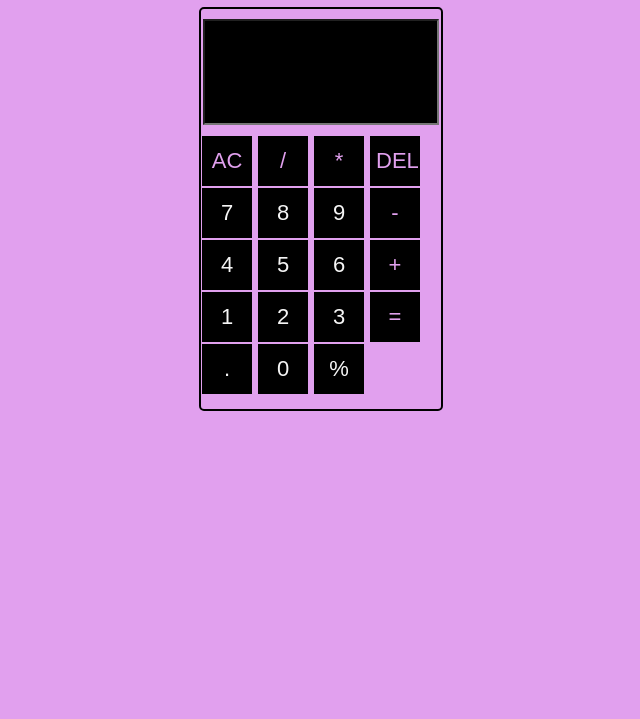
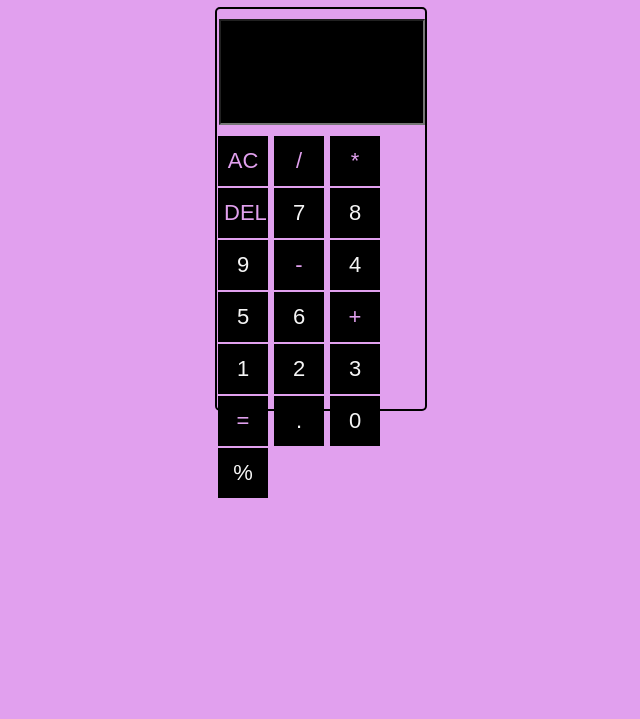
Before and after one commit to KeertanaGupta/Calculator, a plain HTML site: page index.html in a window 1280 px wide. Shown: the part 81-800 px from the top of the page, without its empty margins (319-959 px from the left). Drawn offline with Linux system fonts and the light colour scheme.

Commit message:
Update calculator.css

```diff
--- a/calculator.css
+++ b/calculator.css
@@ -9,7 +9,7 @@ h1{
 #calculator{
   border: 2px solid black;
   height: 25rem;
-  width: 15rem;
+  width: 13rem;
   border-radius: 5px;
 }
 #display{
```
